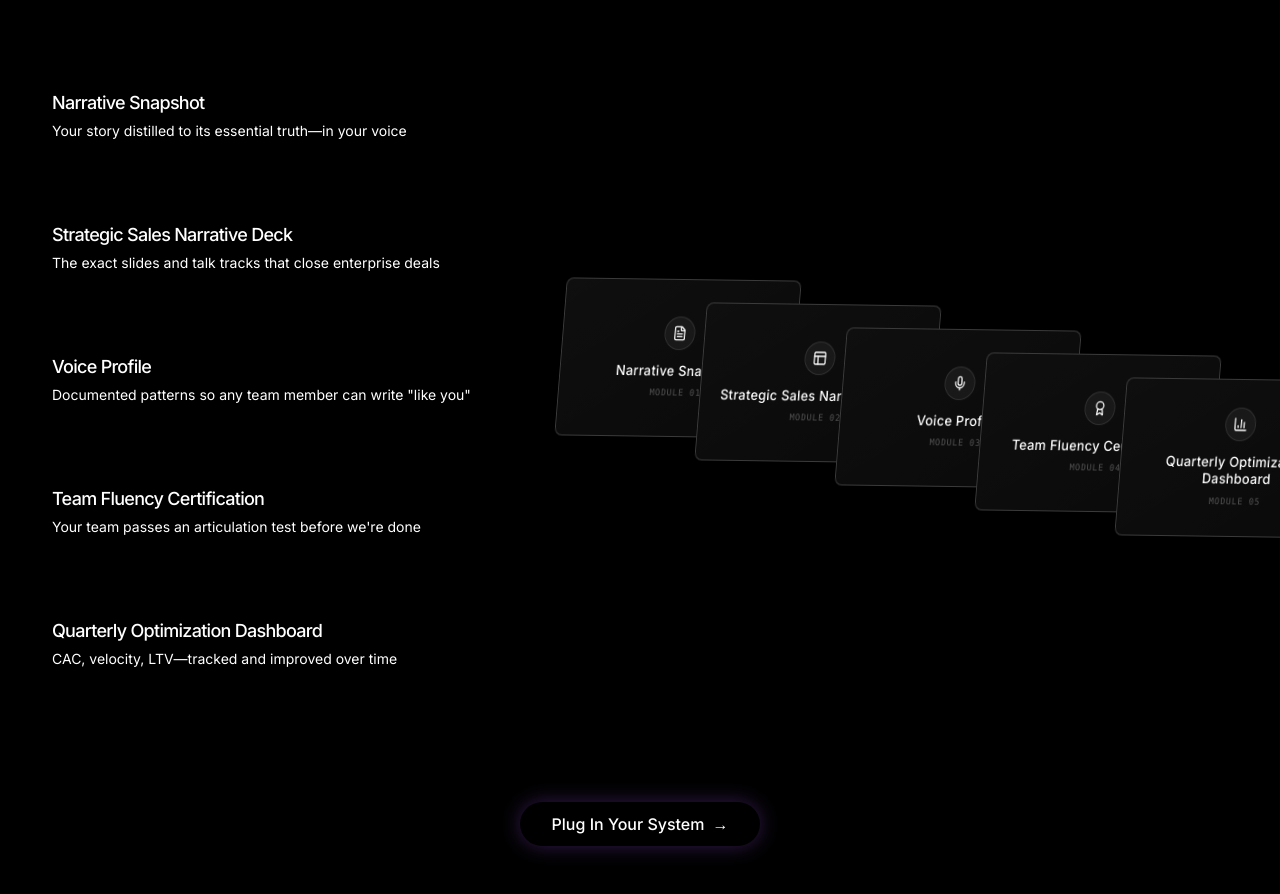
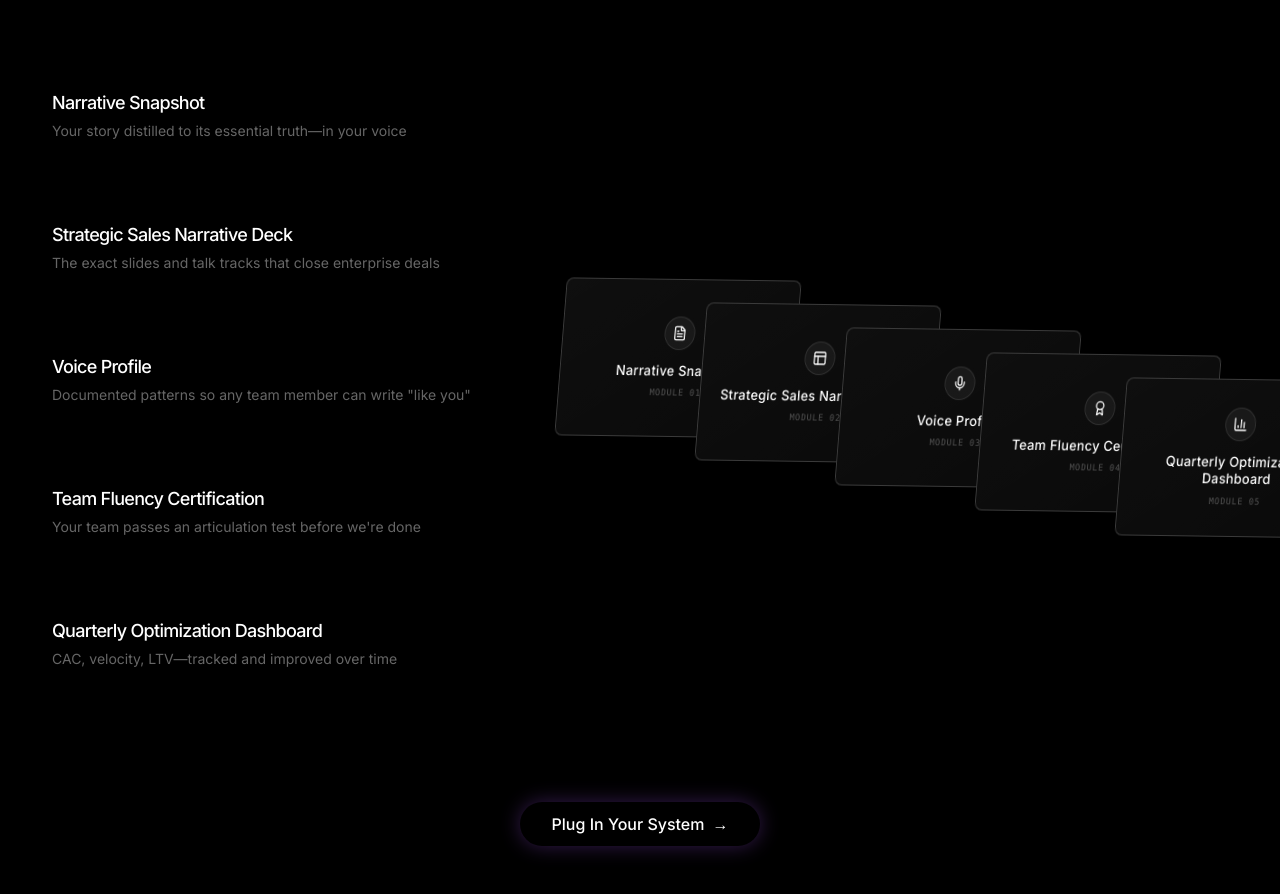
Before and after one commit to brandmultiplier/BrMul---Landing-Page-v1, a Next.js app: page / in a window 1280 px wide. Shown: the part 5540-6434 px from the top of the page. Built offline with nearby package versions, Linux system fonts and the light colour scheme.

Commit message:
fix: dim list subtitles to grey (text-white/40) to match reference

```diff
--- a/src/components/sections/NarrativeOS.tsx
+++ b/src/components/sections/NarrativeOS.tsx
@@ -198,7 +198,7 @@ function NarrativeItem({ item, index, show }: { item: any, index: number, show:
                 <h3 className="text-lg font-medium mb-2 text-white">
                     {item.title}
                 </h3>
-                <p className="text-sm leading-relaxed text-text-secondary/80">
+                <p className="text-sm leading-relaxed text-white/40">
                     {item.desc}
                 </p>
             </div>
```
